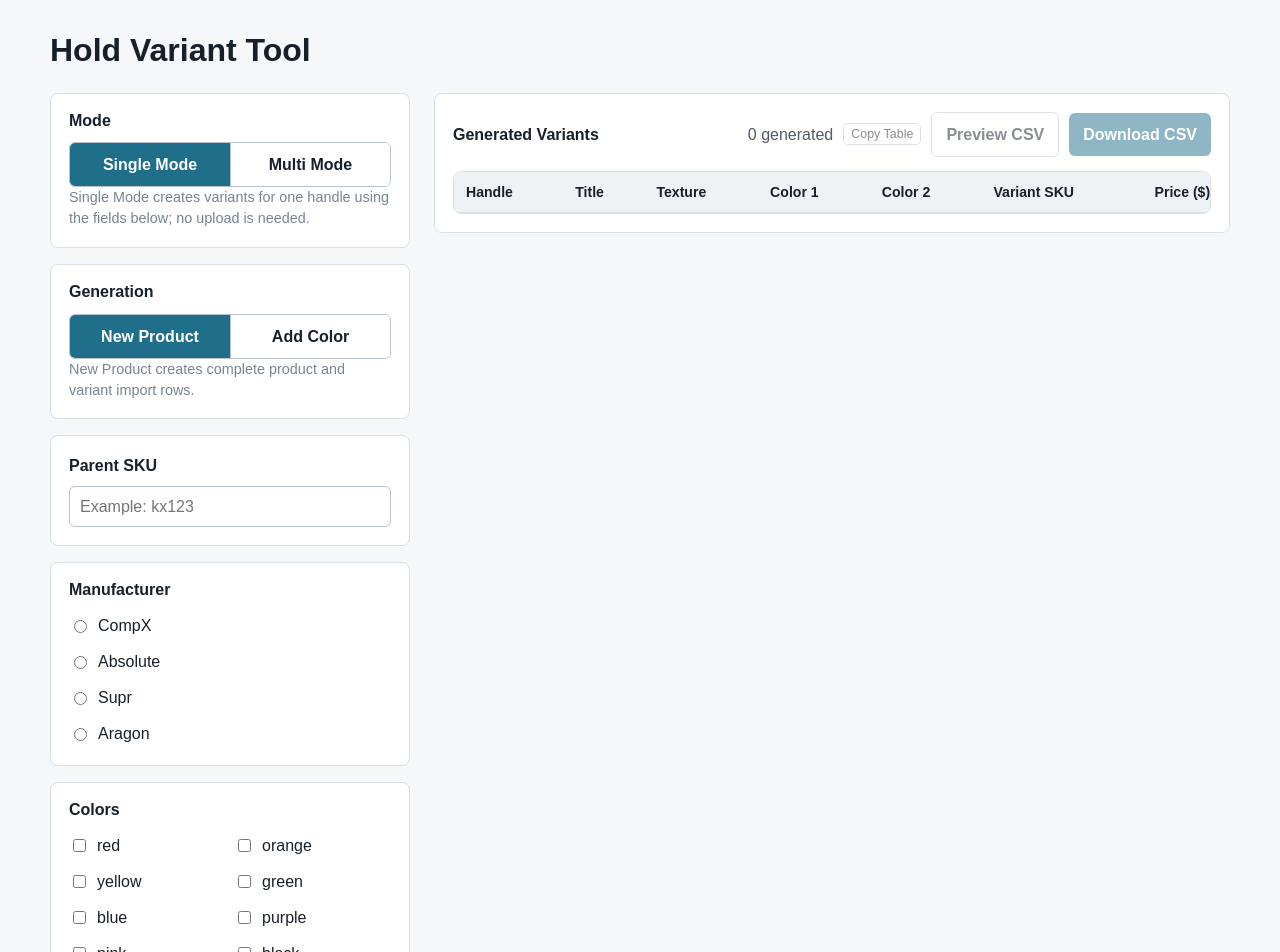
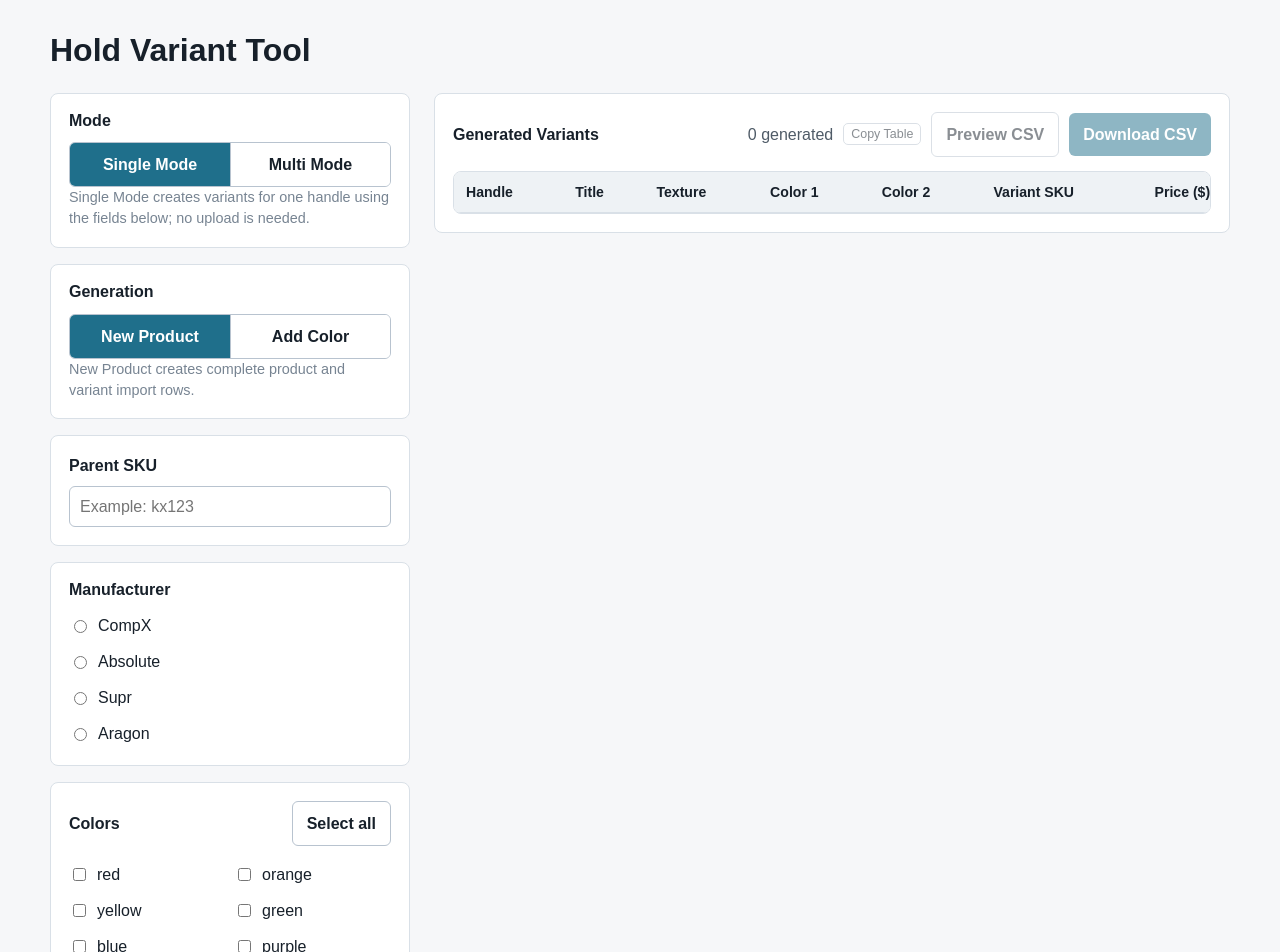
Before and after one commit to dbarks508/Hold-Variant-Tool, a React (Vite) app: page / in a window 1280 px wide. Shown: the top 952 px of the page. Built offline with nearby package versions, Linux system fonts and the light colour scheme.

Commit message:
Add bulk color selection controls

```diff
--- a/src/App.css
+++ b/src/App.css
@@ -130,6 +130,12 @@
 
 .option-row input {
   flex: 0 0 auto;
+}
+
+.color-select-all-button {
+  flex: 0 0 auto;
+  padding: 6px 10px;
+  font-size: 0.85rem;
 }
 
 .option-row.is-disabled {
--- a/src/components/ColorSelector.jsx
+++ b/src/components/ColorSelector.jsx
@@ -5,6 +5,12 @@ function ColorSelector({
   title = "Colors",
   emptyMessage = "No colors available.",
 }) {
+  const allColorsSelected =
+    colors.length > 0 &&
+    colors.every((color) =>
+      selectedColors.some((selectedColor) => selectedColor.name === color.name),
+    );
+
   function toggleColor(color) {
     const isSelected = selectedColors.some((c) => c.name === color.name);
 
@@ -15,9 +21,38 @@ function ColorSelector({
     }
   }
 
+  function toggleAllColors() {
+    const visibleColorNames = new Set(colors.map((color) => color.name));
+
+    setSelectedColors((currentColors) =>
+      allColorsSelected
+        ? currentColors.filter((color) => !visibleColorNames.has(color.name))
+        : [
+            ...currentColors,
+            ...colors.filter(
+              (color) =>
+                !currentColors.some(
+                  (currentColor) => currentColor.name === color.name,
+                ),
+            ),
+          ],
+    );
+  }
+
   return (
     <section className="tool-section">
-      <h2>{title}</h2>
+      <div className="section-heading">
+        <h2>{title}</h2>
+        {colors.length > 0 && (
+          <button
+            type="button"
+            className="secondary-button color-select-all-button"
+            onClick={toggleAllColors}
+          >
+            {allColorsSelected ? "Clear all" : "Select all"}
+          </button>
+        )}
+      </div>
 
       {colors.length === 0 ? (
         <p className="empty-state">{emptyMessage}</p>
```
